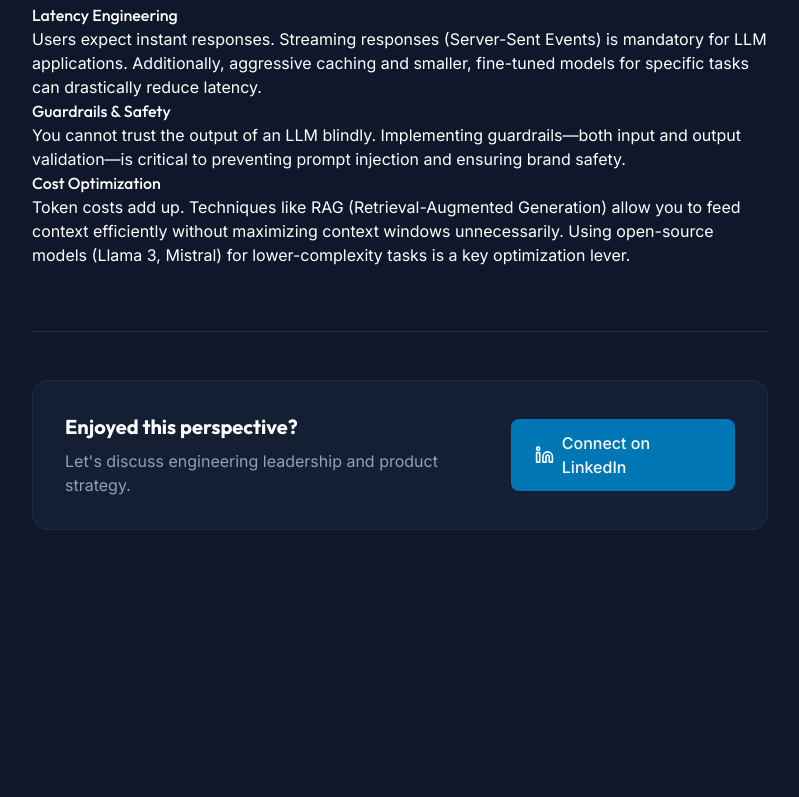
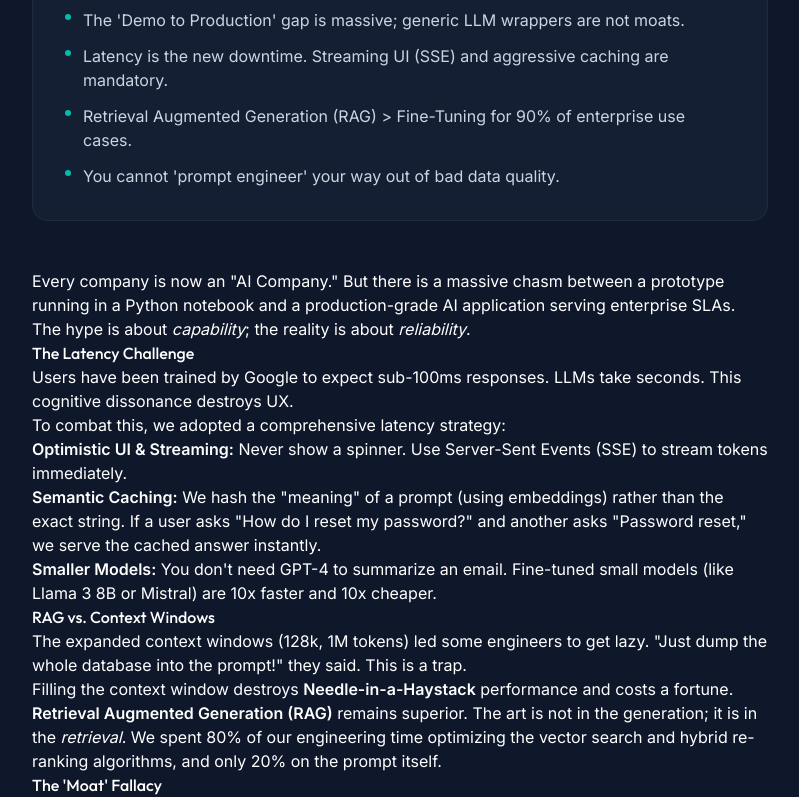
Before and after one commit to kaushalkanna-ai/portfolio, a React (Vite) app: page /writing/ai-production-strategies in a window 1280 px wide. Shown: the part 672-1469 px from the top of the page, without its empty margins (240-1039 px from the left). Before the commit the page ends 1282 px from the top, so only its background shows below. Built offline with nearby package versions, Linux system fonts and the light colour scheme.

Commit message:
feat: expand microservices and AI blog posts with detailed content

```diff
--- a/src/data/writing.js
+++ b/src/data/writing.js
@@ -113,19 +113,36 @@ export const articles = [
         tags: ["Architecture", "Microservices", "Cloud"],
         icon: Cloud,
         link: "#",
+        keyTakeaways: [
+            "We mistakenly treated Microservices as a solution to code complexity; they are actually a solution to organizational scaling.",
+            "The 'Distributed Monolith' is the worst of both worlds: high latency without independent deployability.",
+            "Observability (Tracing/Logging) must be solved *before* you split the first service.",
+            "Don't split by data model (e.g., 'User Service'); split by Bounded Context (e.g., 'Identity Service')."
+        ],
         content: `
-            <p>The transition to microservices is often sold as a silver bullet for scalability. In reality, it trades code complexity for operational complexity.</p>
+            <p class="lead">The industry swung violently from "Monoliths are evil" to "Microservices or bust" around 2015. We are now seeing the correction. After migrating a monolithic e-commerce platform to 40+ microservices, I have the scars to prove that distributed systems are not a free lunch.</p>
 
-            <h3>When to Break the Monolith</h3>
-            <p>The most common mistake is breaking up a monolith too early. Monoliths are easy to deploy, debug, and reason about. You should only move to microservices when:</p>
+            <h2>The False Promise: "Decoupling"</h2>
+            <p>We sold the migration to the board with the promise of "decoupling." We argued that teams could move independently. In reality, we often traded <strong>compile-time coupling</strong> (easy to spot) for <strong>runtime coupling</strong> (hard to debug).</p>
+            <p>If Service A calls Service B, which calls Service C, and Service C is down, your users don't care that Service A is "decoupled." They just know the site is broken. We inadvertently built a <strong>Distributed Monolith</strong>: a system where every service had to be up for <em>anything</em> to work, but with the added penalty of network latency.</p>
+
+            <h2>When to Actually Split</h2>
+            <p>I now have a strict heuristic for breaking up a monolith. You should only split a service if:</p>
+            <ol>
+                <li><strong>Scale:</strong> The component has fundamentally different resource requirements (e.g., an image processing worker needs high CPU, but the API needs high I/O).</li>
+                <li><strong>Lifecycle:</strong> The component changes at a significantly different rate than the core application.</li>
+                <li><strong>Organizational boundaries:</strong> The team has grown so large that communication overhead exceeds the cost of a network call (Conway's Law).</li>
+            </ol>
+
+            <h2>The Hidden Tax: Infrastructure & Observability</h2>
+            <p>The cost of microservices is not in the code; it is in the "glue."</p>
             <ul>
-                <li>You need independent scaling of specific components.</li>
-                <li>Team domains are clearly defined and need independent deployment cycles.</li>
-                <li>The organizational structure (Conway's Law) demands it.</li>
+                <li><strong>Observability:</strong> In a monolith, I check one log file. In microservices, I need Distributed Tracing (Jaeger/OpenTelemetry) to understand why a request took 2 seconds.</li>
+                <li><strong>Consistency:</strong> ACID transactions are gone. You are now in the world of Eventual Consistency, Sagas, and Distributed Locks. This requires a much higher level of engineering maturity.</li>
             </ul>
 
-            <h3>The Hidden Costs</h3>
-            <p>Distributed tracing, eventual consistency, and inter-service communication latency are real challenges. Without a robust DevOps culture and observability stack (OpenTelemetry, Jaeger), microservices can become a nightmare.</p>
+            <h2>Conclusion: The Modular Monolith</h2>
+            <p>If I were to do it again today, I would start with a <strong>Modular Monolith</strong>. Enforce strict module boundaries within a single codebase. If relationships are messy in a monolith, they will be catastrophic over a network. Clean up the dependencies first; split the deployment unit second.</p>
         `
     },
     {
@@ -138,17 +155,34 @@ export const articles = [
         tags: ["AI", "LLM", "Engineering"],
         icon: Code,
         link: "#",
+        keyTakeaways: [
+            "The 'Demo to Production' gap is massive; generic LLM wrappers are not moats.",
+            "Latency is the new downtime. Streaming UI (SSE) and aggressive caching are mandatory.",
+            "Retrieval Augmented Generation (RAG) > Fine-Tuning for 90% of enterprise use cases.",
+            "You cannot 'prompt engineer' your way out of bad data quality."
+        ],
         content: `
-            <p>Deploying Large Language Models (LLMs) in production is vastly different from running a demo in a notebook. The challenges shift from "getting it to work" to "making it reliable, fast, and affordable."</p>
+            <p class="lead">Every company is now an "AI Company." But there is a massive chasm between a prototype running in a Python notebook and a production-grade AI application serving enterprise SLAs. The hype is about <em>capability</em>; the reality is about <em>reliability</em>.</p>
 
-            <h3>Latency Engineering</h3>
-            <p>Users expect instant responses. Streaming responses (Server-Sent Events) is mandatory for LLM applications. Additionally, aggressive caching and smaller, fine-tuned models for specific tasks can drastically reduce latency.</p>
+            <h2>The Latency Challenge</h2>
+            <p>Users have been trained by Google to expect sub-100ms responses. LLMs take seconds. This cognitive dissonance destroys UX.</p>
+            <p>To combat this, we adopted a comprehensive latency strategy:</p>
+            <ul>
+                <li><strong>Optimistic UI & Streaming:</strong> Never show a spinner. Use Server-Sent Events (SSE) to stream tokens immediately.</li>
+                <li><strong>Semantic Caching:</strong> We hash the "meaning" of a prompt (using embeddings) rather than the exact string. If a user asks "How do I reset my password?" and another asks "Password reset," we serve the cached answer instantly.</li>
+                <li><strong>Smaller Models:</strong> You don't need GPT-4 to summarize an email. Fine-tuned small models (like Llama 3 8B or Mistral) are 10x faster and 10x cheaper.</li>
+            </ul>
 
-            <h3>Guardrails & Safety</h3>
-            <p>You cannot trust the output of an LLM blindly. Implementing guardrails—both input and output validation—is critical to preventing prompt injection and ensuring brand safety.</p>
+            <h2>RAG vs. Context Windows</h2>
+            <p>The expanded context windows (128k, 1M tokens) led some engineers to get lazy. "Just dump the whole database into the prompt!" they said. This is a trap.</p>
+            <p>Filling the context window destroys <strong>Needle-in-a-Haystack</strong> performance and costs a fortune. <strong>Retrieval Augmented Generation (RAG)</strong> remains superior. The art is not in the generation; it is in the <em>retrieval</em>. We spent 80% of our engineering time optimizing the vector search and hybrid re-ranking algorithms, and only 20% on the prompt itself.</p>
 
-            <h3>Cost Optimization</h3>
-            <p>Token costs add up. Techniques like RAG (Retrieval-Augmented Generation) allow you to feed context efficiently without maximizing context windows unnecessarily. Using open-source models (Llama 3, Mistral) for lower-complexity tasks is a key optimization lever.</p>
+            <h2>The 'Moat' Fallacy</h2>
+            <p>If your startup is just a wrapper around OpenAI, you don't have a product; you have a feature. The real moat isn't the model (which is a commodity); it's the <strong>proprietary data</strong> and the <strong>integration workflow</strong>.</p>
+            <p>We focused on building an "Action Engine," not just a "Chatbot." The value comes when the AI can read a support ticket, query the database, draft a refund, and ask the agent for approval. The model is just the router; the backend integrations are these business logic.</p>
+
+            <h2>Conclusion</h2>
+            <p>Stop chasing the latest model release. Focus on evaluation pipelines (evals), data hygiene, and integration depth. That is where the enterprise value lives.</p>
         `
     }
 ];
```
